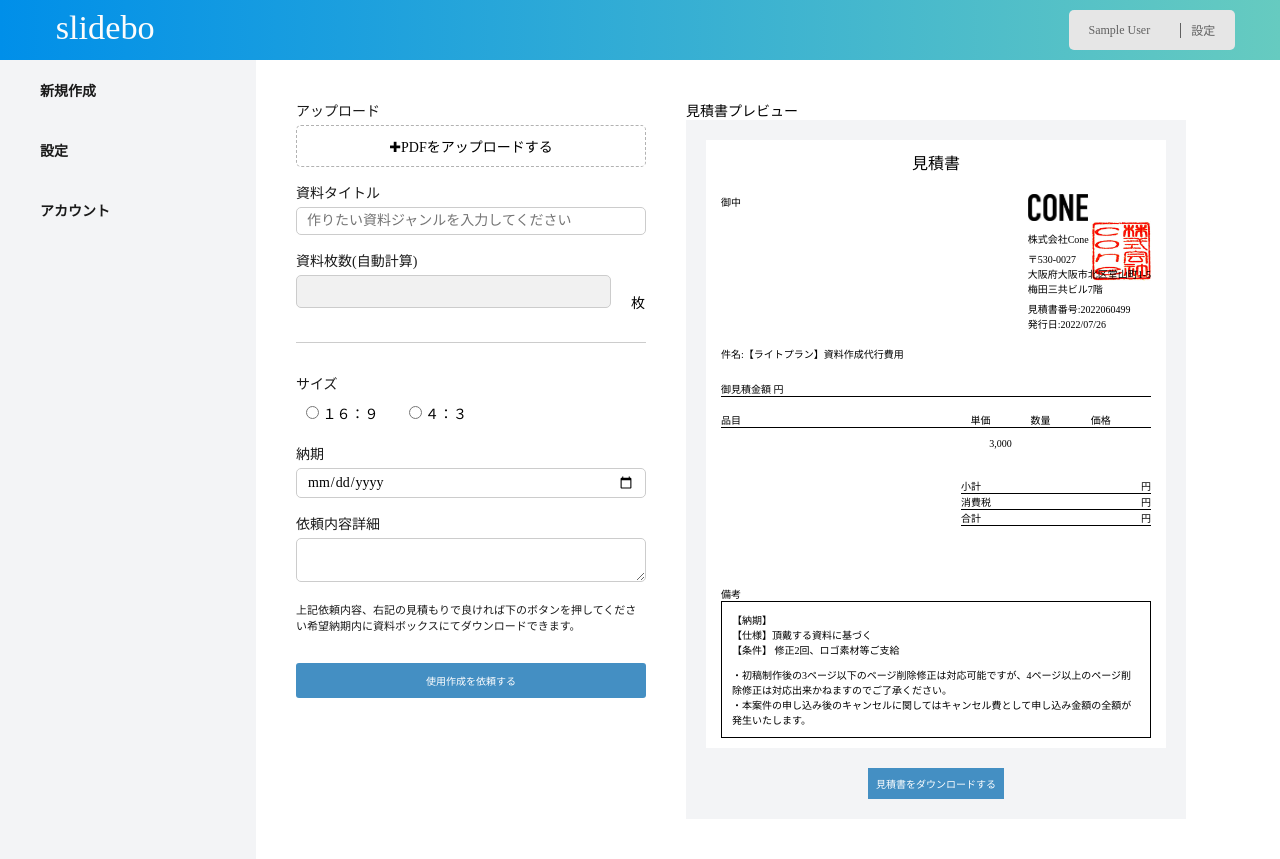
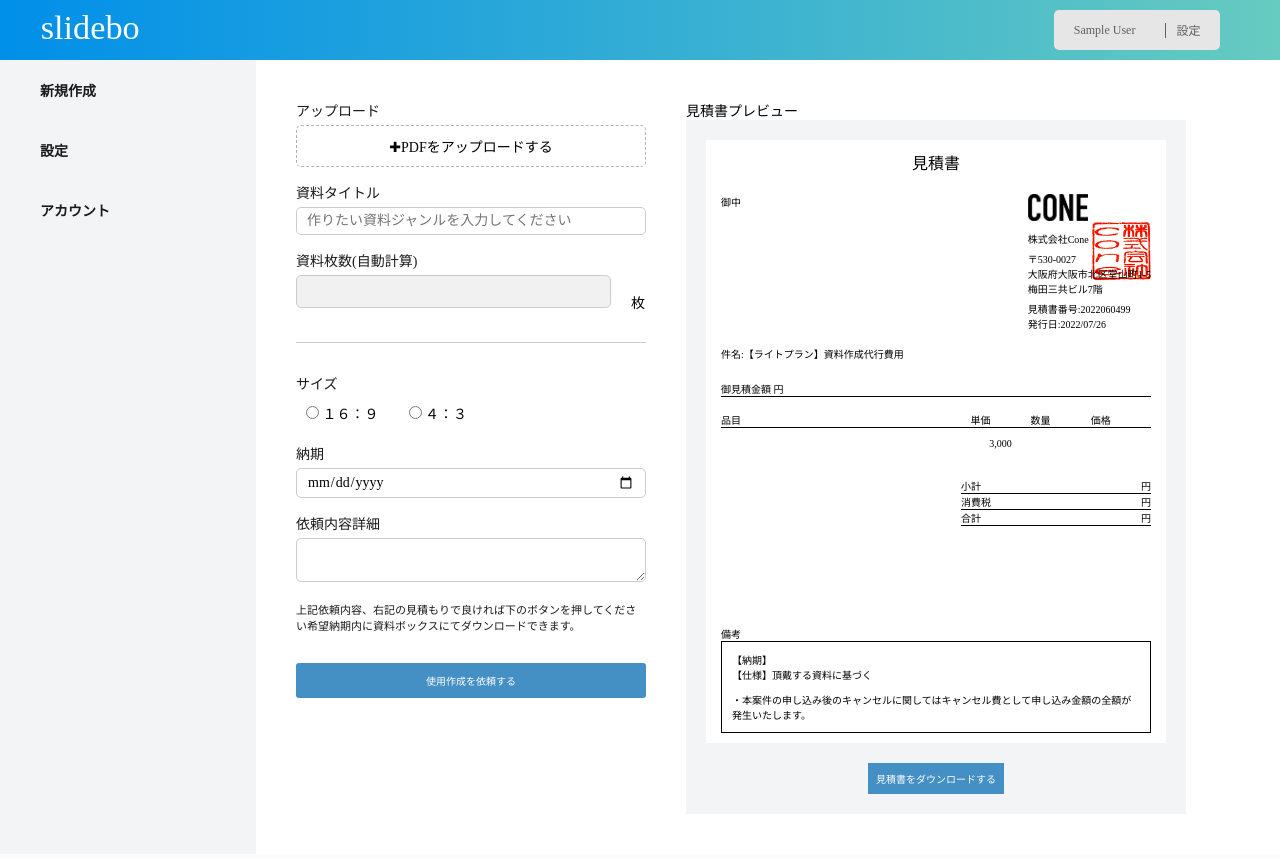
Before and after one commit to riki0808/slidebox, a Rails app: page / in a window 1280 px wide. After the commit the page ends 794 px from the top, so only its background shows below. Run offline with Rails 7, Linux system fonts and the light colour scheme; the visitor is signed in with stand-in values (Sample User, id 1); data that the repository does not hold is empty; style sheets or scripts are compiled from the project's sources; parts of the project's set-up code (start-up, migrations or seed data) failed here and were passed over; some libraries are stand-ins or nearby versions.

Commit message:
productionでgmailの環境変数の設定とその他微調整

```diff
--- a/app/assets/stylesheets/application.scss
+++ b/app/assets/stylesheets/application.scss
@@ -77,7 +77,7 @@
 .p-navbar {
   width: 93%;
   height: 60px;
-  margin: auto;
+  margin: 0 30px;
   padding: 10px 0;
   display: flex;
   justify-content: space-between;
--- a/app/assets/stylesheets/docs.scss
+++ b/app/assets/stylesheets/docs.scss
@@ -212,7 +212,7 @@
 .preview-detail {
   width: 190px;
   margin-left: auto;
-  margin-bottom: 60px;
+  margin-bottom: 100px;
 }
 .preview-detail_wrap {
   display: flex;
--- a/app/javascript/packs/home/preview.js
+++ b/app/javascript/packs/home/preview.js
@@ -96,7 +96,7 @@
     text: "見積書のダウンロードはしましたか？", //\nでテキストの改行が出来ます
     buttons: {
       cancel: "まだ！",
-      ok: "できた！",
+      ok: "依頼する！",
     },
   };
   swal(options).then(function (value) {
--- a/app/views/docs/new.html.erb
+++ b/app/views/docs/new.html.erb
@@ -126,20 +126,12 @@
             <p class="preview-detail_desc"><span id="js-total"></span> 円</p>
           </div>
 
-          <%# <div class="preview-detail-total-wrap">
-            <p class="preview-detail-total-title">内訳</p>
-            <p class="preview-detail-total-subtitle">10%対象</p>
-            <p class="preview-detail-total-desc">90,000 円<br>消費税 9,000 円</p>
-          </div> %>
-
         </div>
 
         <p style="margin-bottom: 0;">備考</p>
         <div class="preview_remarks">
           <p style="margin-bottom: 0;">【納期】<span id="js-deadline-output"></span></p>
-          <p style="margin-bottom: 0;">【仕様】頂戴する資料に基づく</p>
-          <p style="margin-bottom: 10px;">【条件】 修正2回、ロゴ素材等ご支給</p>
-          <p style="margin-bottom: 0;">・初稿制作後の3ページ以下のページ削除修正は対応可能ですが、4ページ以上のページ削除修正は対応出来かねますのでご了承ください。</p>
+          <p style="margin-bottom: 10px;">【仕様】頂戴する資料に基づく</p>
           <p style="margin-bottom: 0;">・本案件の申し込み後のキャンセルに関してはキャンセル費として申し込み金額の全額が発生いたします。</p>
         </div>
 
```
Also changed, not shown: 1 other file.
